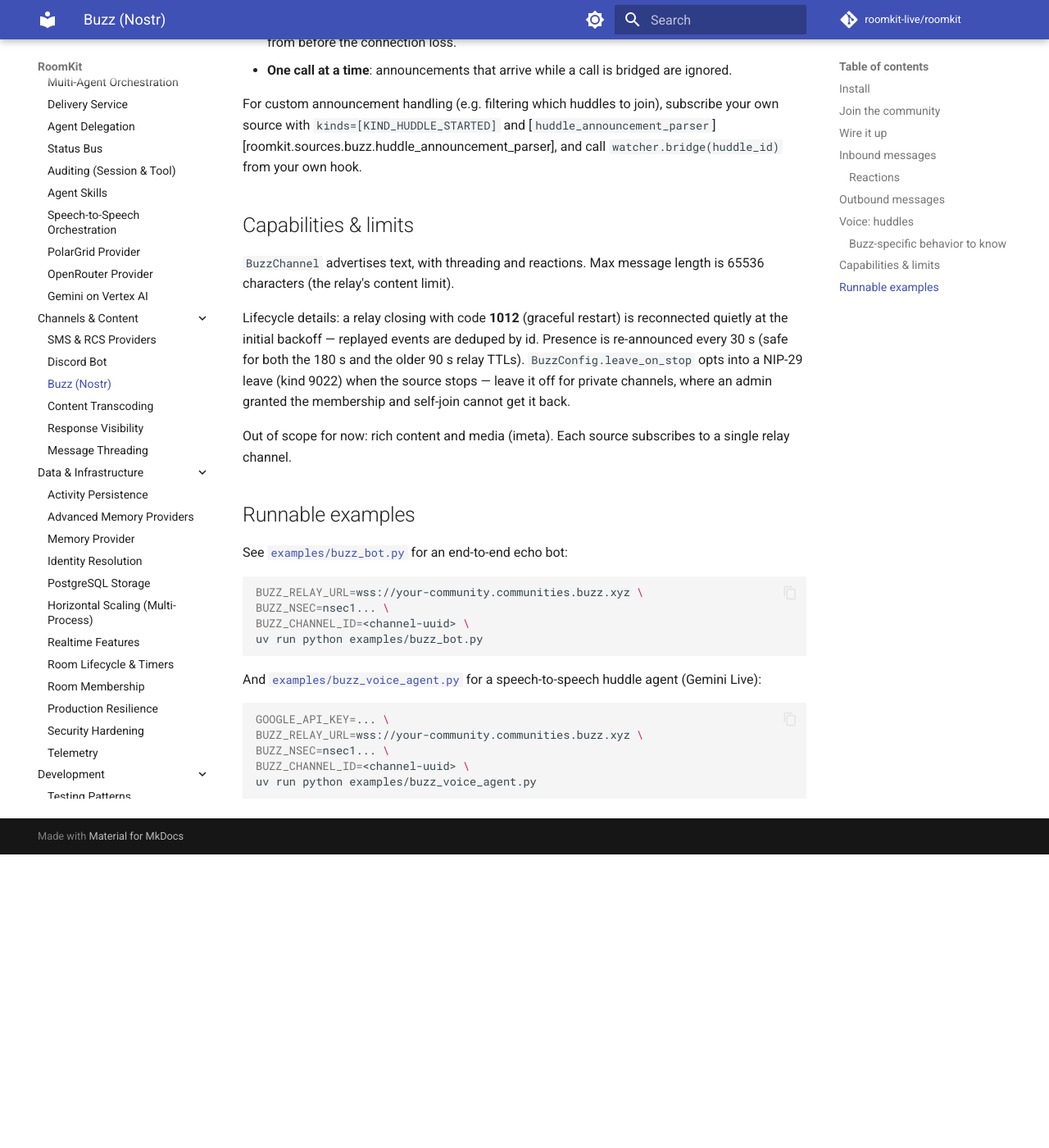
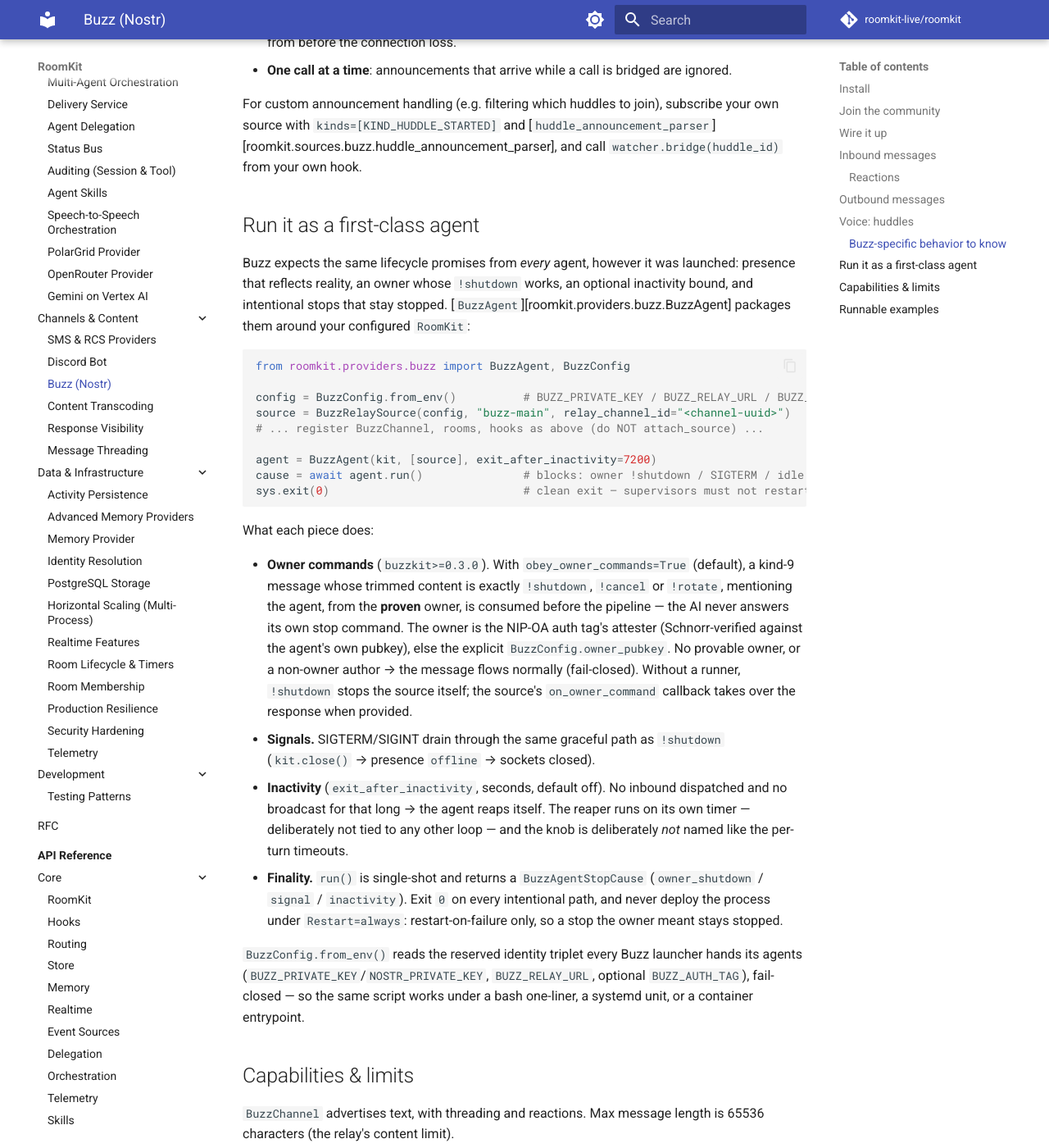
Before and after one commit to roomkit-live/roomkit-docs, an MkDocs documentation site: the page built from docs/guides/buzz.md, in a window 1280 px wide and 1400 px high, scrolled down 4216 px. Shown: the whole window at 82% size. Built offline with MkDocs 1.6.1 and Material for MkDocs 9.7.7, drawn with Linux system fonts in a browser that asks for light colours; comment, search, counter and statistics services are not loaded; before the commit the page ends 5258 px from its top, so only the background shows below that; some of the changed text lies outside the part shown.

Commit message:
docs(buzz): first-class agent lifecycle — owner commands, BuzzAgent, from_env
Companion to roomkit 86f03cf (owner !shutdown/!cancel/!rotate gated on the
Schnorr-verified NIP-OA attester, BuzzAgent runner with signal handling and
opt-in exit_after_inactivity, BuzzConfig.from_env reserved triplet) and
ad63e5b (presence heartbeat resilience, offline on deliberate stop).
Guide gains a 'Run it as a first-class agent' section + buzz_agent.py
example; features.md Buzz section updated; API page adds BuzzAgent and
BuzzAgentStopCause. Floor note: buzzkit>=0.3.0.

````diff
--- a/docs/guides/buzz.md
+++ b/docs/guides/buzz.md
@@ -203,6 +203,54 @@ subscribe your own source with `kinds=[KIND_HUDDLE_STARTED]` and
 [`huddle_announcement_parser`][roomkit.sources.buzz.huddle_announcement_parser],
 and call `watcher.bridge(huddle_id)` from your own hook.
 
+## Run it as a first-class agent
+
+Buzz expects the same lifecycle promises from *every* agent, however it was
+launched: presence that reflects reality, an owner whose `!shutdown` works,
+an optional inactivity bound, and intentional stops that stay stopped.
+[`BuzzAgent`][roomkit.providers.buzz.BuzzAgent] packages them around your
+configured `RoomKit`:
+
+```python
+from roomkit.providers.buzz import BuzzAgent, BuzzConfig
+
+config = BuzzConfig.from_env()          # BUZZ_PRIVATE_KEY / BUZZ_RELAY_URL / BUZZ_AUTH_TAG
+source = BuzzRelaySource(config, "buzz-main", relay_channel_id="<channel-uuid>")
+# ... register BuzzChannel, rooms, hooks as above (do NOT attach_source) ...
+
+agent = BuzzAgent(kit, [source], exit_after_inactivity=7200)
+cause = await agent.run()               # blocks: owner !shutdown / SIGTERM / idle
+sys.exit(0)                             # clean exit — supervisors must not restart it
+```
+
+What each piece does:
+
+- **Owner commands** (`buzzkit>=0.3.0`). With `obey_owner_commands=True`
+  (default), a kind-9 message whose trimmed content is exactly `!shutdown`,
+  `!cancel` or `!rotate`, mentioning the agent, from the **proven** owner, is
+  consumed before the pipeline — the AI never answers its own stop command.
+  The owner is the NIP-OA auth tag's attester (Schnorr-verified against the
+  agent's own pubkey), else the explicit `BuzzConfig.owner_pubkey`. No
+  provable owner, or a non-owner author → the message flows normally
+  (fail-closed). Without a runner, `!shutdown` stops the source itself; the
+  source's `on_owner_command` callback takes over the response when provided.
+- **Signals.** SIGTERM/SIGINT drain through the same graceful path as
+  `!shutdown` (`kit.close()` → presence `offline` → sockets closed).
+- **Inactivity** (`exit_after_inactivity`, seconds, default off). No inbound
+  dispatched and no broadcast for that long → the agent reaps itself. The
+  reaper runs on its own timer — deliberately not tied to any other loop —
+  and the knob is deliberately *not* named like the per-turn timeouts.
+- **Finality.** `run()` is single-shot and returns a `BuzzAgentStopCause`
+  (`owner_shutdown` / `signal` / `inactivity`). Exit `0` on every
+  intentional path, and never deploy the process under `Restart=always`:
+  restart-on-failure only, so a stop the owner meant stays stopped.
+
+`BuzzConfig.from_env()` reads the reserved identity triplet every Buzz
+launcher hands its agents (`BUZZ_PRIVATE_KEY`/`NOSTR_PRIVATE_KEY`,
+`BUZZ_RELAY_URL`, optional `BUZZ_AUTH_TAG`), fail-closed — so the same
+script works under a bash one-liner, a systemd unit, or a container
+entrypoint.
+
 ## Capabilities & limits
 
 `BuzzChannel` advertises text, with threading and reactions. Max message length
@@ -211,7 +259,8 @@ is 65536 characters (the relay's content limit).
 Lifecycle details: a relay closing with code **1012** (graceful restart) is
 reconnected quietly at the initial backoff — replayed events are deduped by
 id. Presence is re-announced every 30 s (safe for both the 180 s and the older
-90 s relay TTLs). `BuzzConfig.leave_on_stop` opts into a NIP-29 leave (kind
+90 s relay TTLs), survives transient publish failures, and flips to
+`"offline"` on a deliberate stop instead of lapsing by TTL. `BuzzConfig.leave_on_stop` opts into a NIP-29 leave (kind
 9022) when the source stops — leave it off for private channels, where an
 admin granted the membership and self-join cannot get it back.
 
@@ -220,8 +269,20 @@ to a single relay channel.
 
 ## Runnable examples
 
-See [`examples/buzz_bot.py`](https://github.com/roomkit/roomkit/blob/main/examples/buzz_bot.py)
-for an end-to-end echo bot:
+See [`examples/buzz_agent.py`](https://github.com/roomkit/roomkit/blob/main/examples/buzz_agent.py)
+for a first-class agent (owner `!shutdown`, signals, inactivity bound, clean
+exit) driven by the reserved env triplet:
+
+```bash
+BUZZ_RELAY_URL=wss://your-community.communities.buzz.xyz \
+BUZZ_PRIVATE_KEY=nsec1... \
+BUZZ_AUTH_TAG='["auth","<owner-pubkey>","","<sig>"]' \
+BUZZ_CHANNEL_ID=<channel-uuid> \
+uv run python examples/buzz_agent.py
+```
+
+[`examples/buzz_bot.py`](https://github.com/roomkit/roomkit/blob/main/examples/buzz_bot.py)
+is the minimal end-to-end echo bot:
 
 ```bash
 BUZZ_RELAY_URL=wss://your-community.communities.buzz.xyz \
````
Also changed, not shown: docs/api/providers-buzz.md (+6 -0 lines), docs/features.md (+14 -1 lines).
